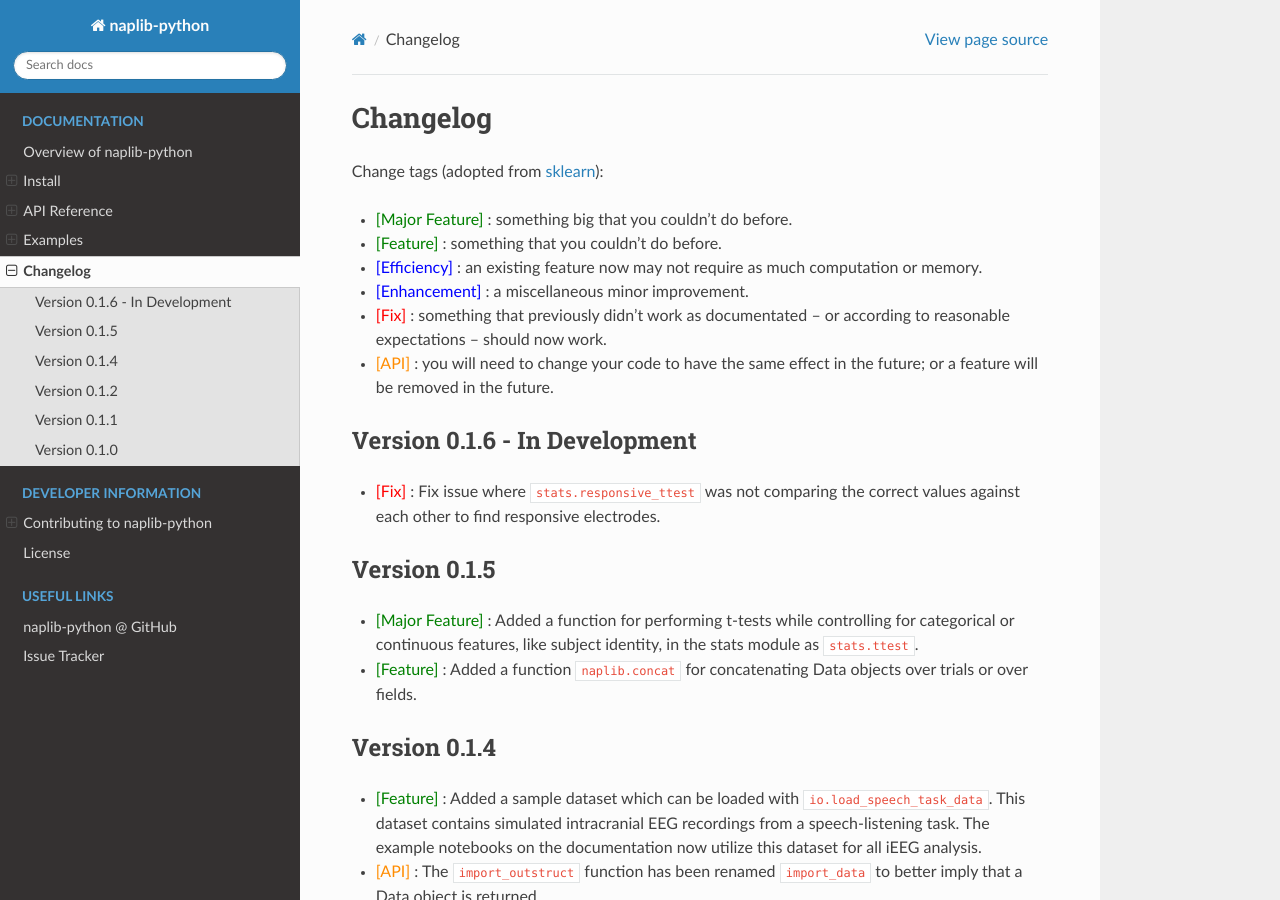
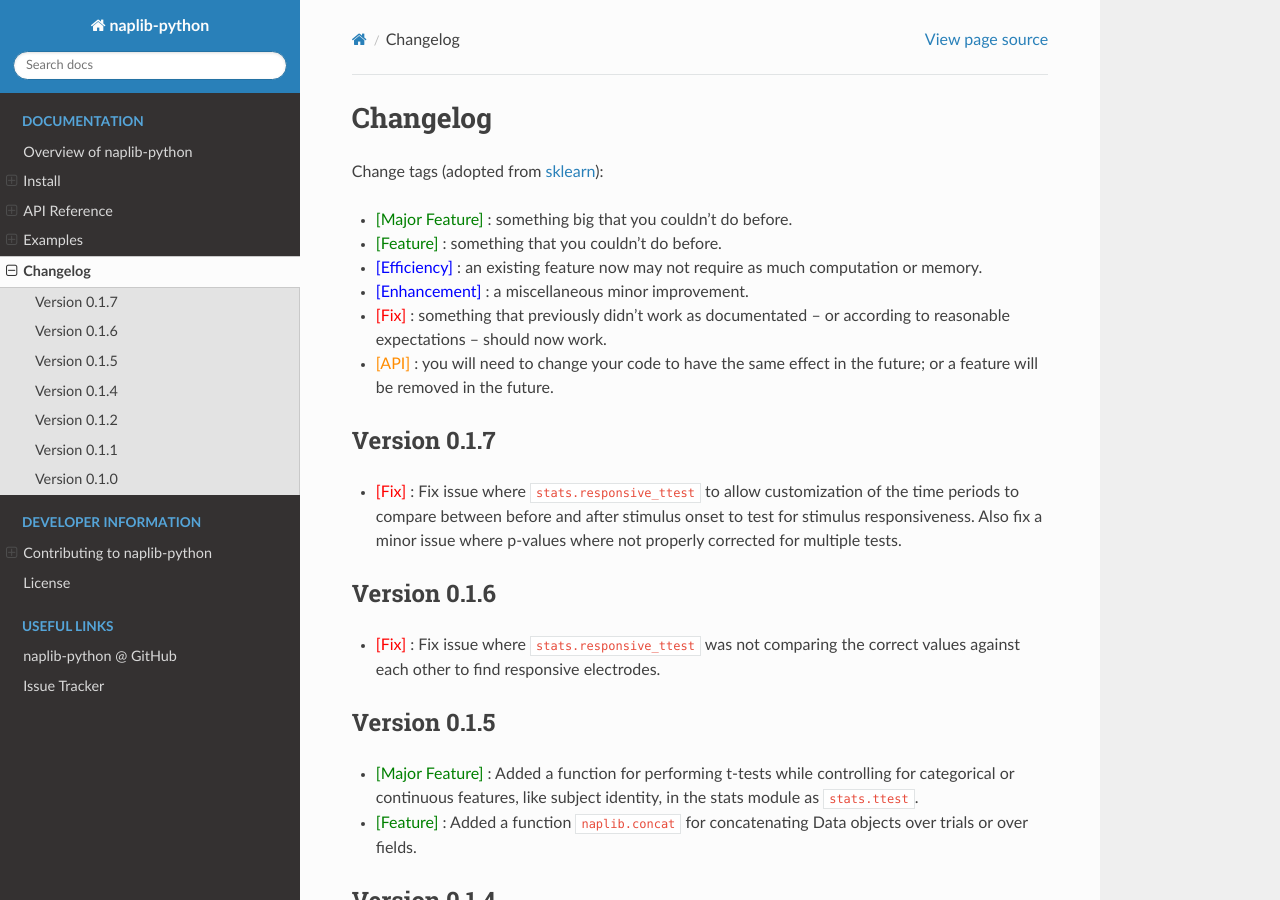
Before and after one commit to naplab/naplib-python, a Sphinx documentation site: the page built from docs/changelog.rst, in a window 1280 px wide and 900 px high. Built offline with Sphinx 7.4.7 and the Read the Docs theme 2.0.0, drawn with Linux system fonts in a browser that asks for light colours; pages that are not in the unit, such as notebooks, are missing from menus.

Commit message:
update changelog

```diff
--- a/docs/changelog.rst
+++ b/docs/changelog.rst
@@ -28,9 +28,13 @@ Change tags (adopted from `sklearn <https://scikit-learn.org/stable/whats_new/v0
 
 - |API| : you will need to change your code to have the same effect in the future; or a feature will be removed in the future.
 
+Version 0.1.7
+-------------
 
-Version 0.1.6 - In Development
-------------------------------
+- |Fix| : Fix issue where ``stats.responsive_ttest`` to allow customization of the time periods to compare between before and after stimulus onset to test for stimulus responsiveness. Also fix a minor issue where p-values where not properly corrected for multiple tests.
+
+Version 0.1.6
+-------------
 
 - |Fix| : Fix issue where ``stats.responsive_ttest`` was not comparing the correct values against each other to find responsive electrodes.
 
```
